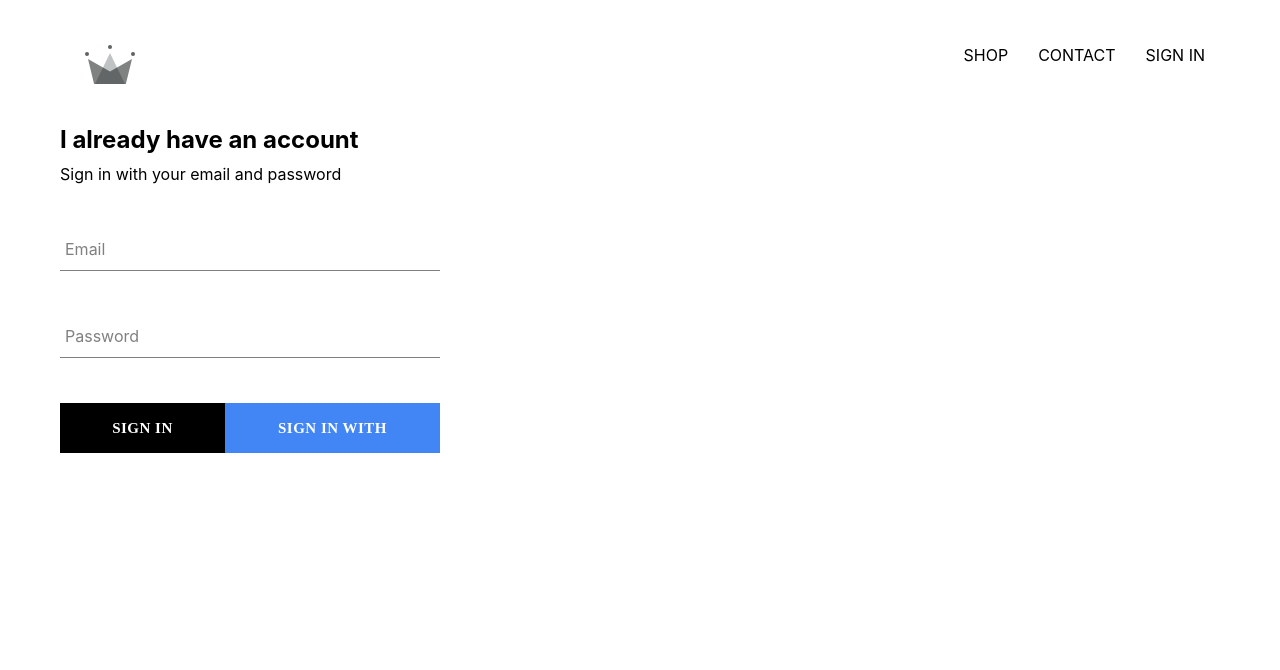
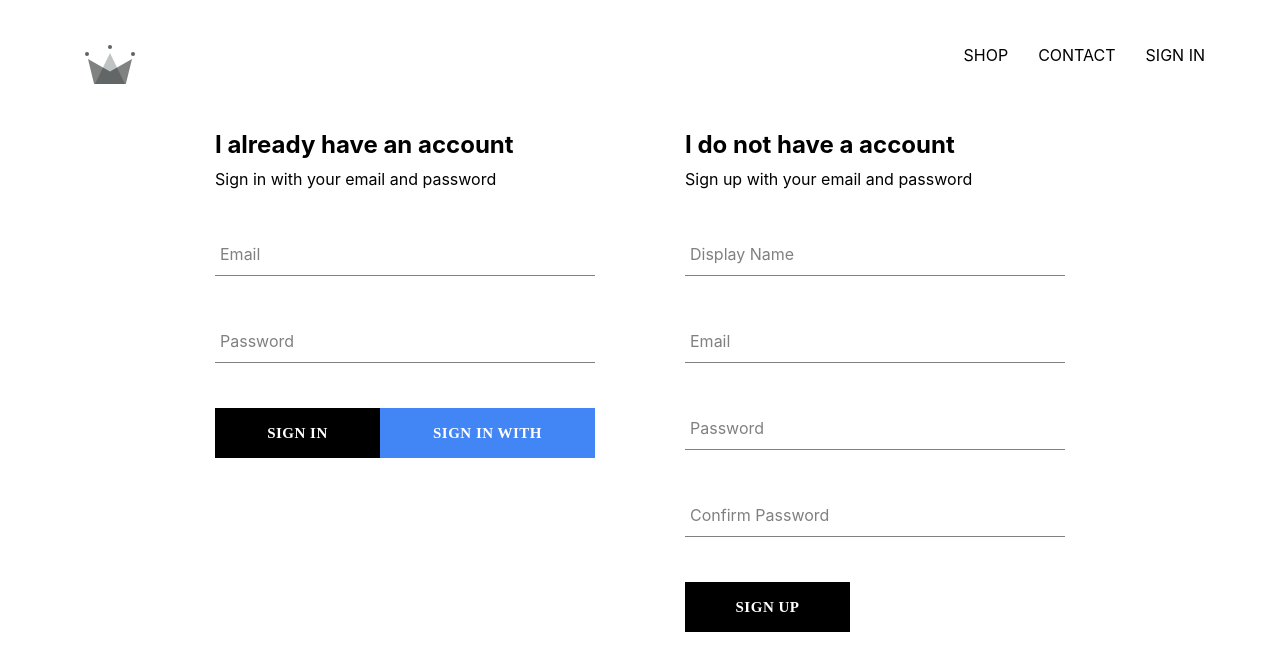
Before and after one commit to ParadoxoID/practice-clothes-shop, a React (Create React App) app: page /signin in a window 1280 px wide. Shown: the top 670 px of the page. Built offline with nearby package versions, Linux system fonts and the light colour scheme; no server answers; a web font is replaced by a local one.

Commit message:
Добавил возможность регистрации по почте и паролю, сделал для этого форму для регистрации.

```diff
--- a/src/App.js
+++ b/src/App.js
@@ -1,13 +1,14 @@
 import React, { useEffect, useRef, useState } from 'react';
 import { Routes, Route } from 'react-router-dom';
 import { onAuthStateChanged } from 'firebase/auth';
+import { doc, onSnapshot } from 'firebase/firestore';
 
 import HomePage from './pages/HomePage/HomePage';
 import ShopPage from './pages/ShopPage/ShopPage';
 import SignInAndSignUpPage from './pages/SignInAndSignUpPage/SignInAndSignUpPage';
 import Header from './components/Header/Header';
 
-import { auth } from './firebase/firebase.utils';
+import { auth, createUserProfileDocument } from './firebase/firebase.utils';
 
 import './App.css';
 
@@ -16,12 +17,21 @@ const App = () => {
   const unsubscribeFromAuth = useRef(null);
 
   useEffect(() => {
-    unsubscribeFromAuth.current = onAuthStateChanged(auth, user => {
-      setCurrentUser(user);
+    unsubscribeFromAuth.current = auth.onAuthStateChanged(async userAuth => {
+      if (userAuth) {
+        const userRef = await createUserProfileDocument(userAuth);
+
+        onSnapshot(userRef, snapShot => {
+          setCurrentUser({ id: snapShot.id, ...snapShot.data() });
+        });
+      } else {
+        setCurrentUser(userAuth);
+      }
     });
 
     return () => unsubscribeFromAuth.current();
   }, []);
+  console.log(currentUser);
 
   return (
     <div>
--- /dev/null
+++ b/src/components/SignUp/SignUp.jsx
@@ -0,0 +1,100 @@
+import React, { useState } from 'react';
+
+import FormInput from '../FormInput/FormInput';
+import Button from '../Button/Button';
+
+import { auth, createUserProfileDocument } from '../../firebase/firebase.utils';
+
+import './SignUp.scss';
+import { createUserWithEmailAndPassword } from 'firebase/auth';
+
+const SignUp = () => {
+  const [state, setState] = useState({
+    displayName: '',
+    email: '',
+    password: '',
+    confirmPassword: ''
+  });
+  const { confirmPassword, displayName, email, password } = state;
+
+  const handleSubmit = async e => {
+    e.preventDefault();
+
+    if (state.password !== state.confirmPassword) {
+      alert("Passwords don't match");
+      return;
+    }
+
+    try {
+      const { user } = await createUserWithEmailAndPassword(
+        auth,
+        state.email,
+        state.password
+      );
+
+      await createUserProfileDocument(user, { displayName });
+
+      setState({
+        displayName: '',
+        email: '',
+        password: '',
+        confirmPassword: ''
+      });
+    } catch (error) {
+      console.error(error);
+    }
+  };
+
+  const handleChange = e => {
+    const { name, value } = e.target;
+    setState({ ...state, [name]: value });
+  };
+
+  return (
+    <div className="sign-up">
+      <h2 className="title">I do not have a account</h2>
+      <span>Sign up with your email and password</span>
+      <form className="sign-up-form" onSubmit={handleSubmit}>
+        <FormInput
+          type="text"
+          name="displayName"
+          value={displayName}
+          onChange={handleChange}
+          label="Display Name"
+          required
+        />
+
+        <FormInput
+          type="email"
+          name="email"
+          value={email}
+          onChange={handleChange}
+          label="Email"
+          required
+        />
+
+        <FormInput
+          type="password"
+          name="password"
+          value={password}
+          onChange={handleChange}
+          label="Password"
+          required
+        />
+
+        <FormInput
+          type="password"
+          name="confirmPassword"
+          value={confirmPassword}
+          onChange={handleChange}
+          label="Confirm Password"
+          required
+        />
+
+        <Button type="submit">SIGN UP</Button>
+      </form>
+    </div>
+  );
+};
+
+export default SignUp;
--- /dev/null
+++ b/src/components/SignUp/SignUp.scss
@@ -0,0 +1,10 @@
+.sign-up {
+  display: flex;
+  flex-direction: column;
+  width: 380px;
+
+  .title {
+    margin: 10px 0;
+
+  }
+}
--- a/src/firebase/firebase.utils.js
+++ b/src/firebase/firebase.utils.js
@@ -1,7 +1,6 @@
 import { initializeApp } from 'firebase/app';
-import { getFirestore } from 'firebase/firestore/lite';
+import { doc, getDoc, getFirestore, setDoc } from 'firebase/firestore/lite';
 import { getAuth, GoogleAuthProvider, signInWithPopup } from 'firebase/auth';
-// https://firebase.google.com/docs/web/setup#available-libraries
 
 // Your web app's Firebase configuration
 const firebaseConfig = {
@@ -16,13 +15,36 @@ const firebaseConfig = {
 // Initialize Firebase
 const app = initializeApp(firebaseConfig);
 export const auth = getAuth(app);
-//! firestore === db
+
+export const createUserProfileDocument = async (userAuth, additionalData) => {
+  if (!userAuth) return;
+
+  const userRef = doc(db, `users/${userAuth.uid}`);
+  const snapShot = await getDoc(userRef);
+
+  if (!snapShot.exists()) {
+    const { displayName, email } = userAuth;
+    const createdAt = new Date();
+
+    try {
+      await setDoc(userRef, {
+        displayName,
+        email,
+        createdAt,
+        ...additionalData
+      })
+    } catch (e) {
+      console.log('error creating user', e.message);
+    }
+  }
+
+  return userRef;
+};
+
+// firestore === db
 // Разные источники обзывают их по разному.
 export const db = getFirestore(app);
 
-
 const provider = new GoogleAuthProvider();
-provider.setCustomParameters({prompt: 'select_account'});
+provider.setCustomParameters({ prompt: 'select_account' });
 export const signInWithGoogle = () => signInWithPopup(auth, provider);
-
-// export default firebase;
--- a/src/pages/SignInAndSignUpPage/SignInAndSignUpPage.jsx
+++ b/src/pages/SignInAndSignUpPage/SignInAndSignUpPage.jsx
@@ -1,11 +1,13 @@
 import React from 'react';
 import SignIn from '../../components/SignIn/SignIn';
+import SignUp from '../../components/SignUp/SignUp';
 import './SignInAndSignUpPage.scss';
 
 const SignInAndSignUpPage = () => {
   return (
     <div className="sign-in-and-sign-up">
       <SignIn />
+      <SignUp />
     </div>
   )
 }
--- a/src/pages/SignInAndSignUpPage/SignInAndSignUpPage.scss
+++ b/src/pages/SignInAndSignUpPage/SignInAndSignUpPage.scss
@@ -0,0 +1,6 @@
+.sign-in-and-sign-up {
+  width: 850px;
+  display: flex;
+  justify-content: space-between;
+  margin: 30px auto;
+}
```
Also changed, not shown: 1 other file (tests, documents, lock files or other folders).
